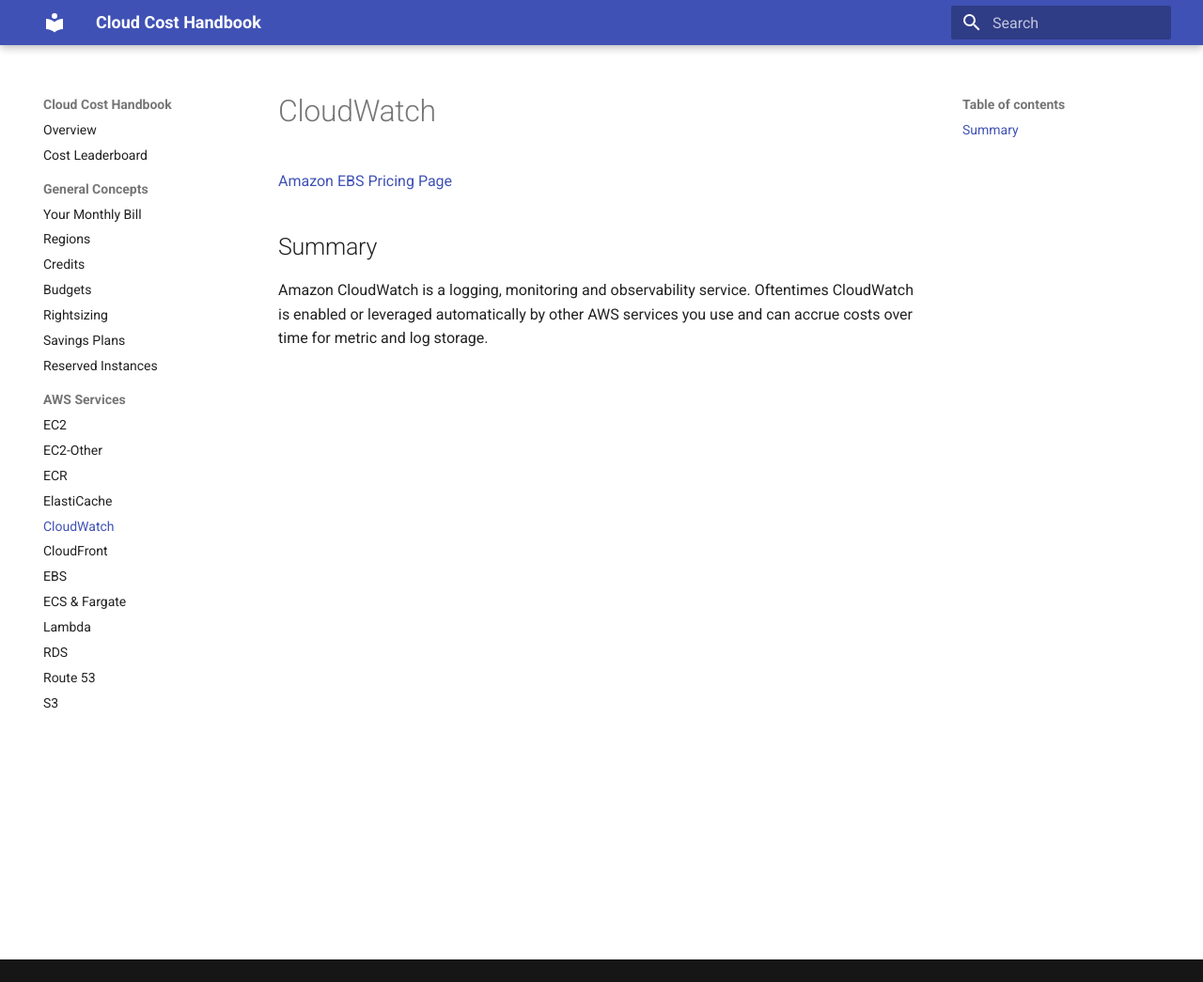
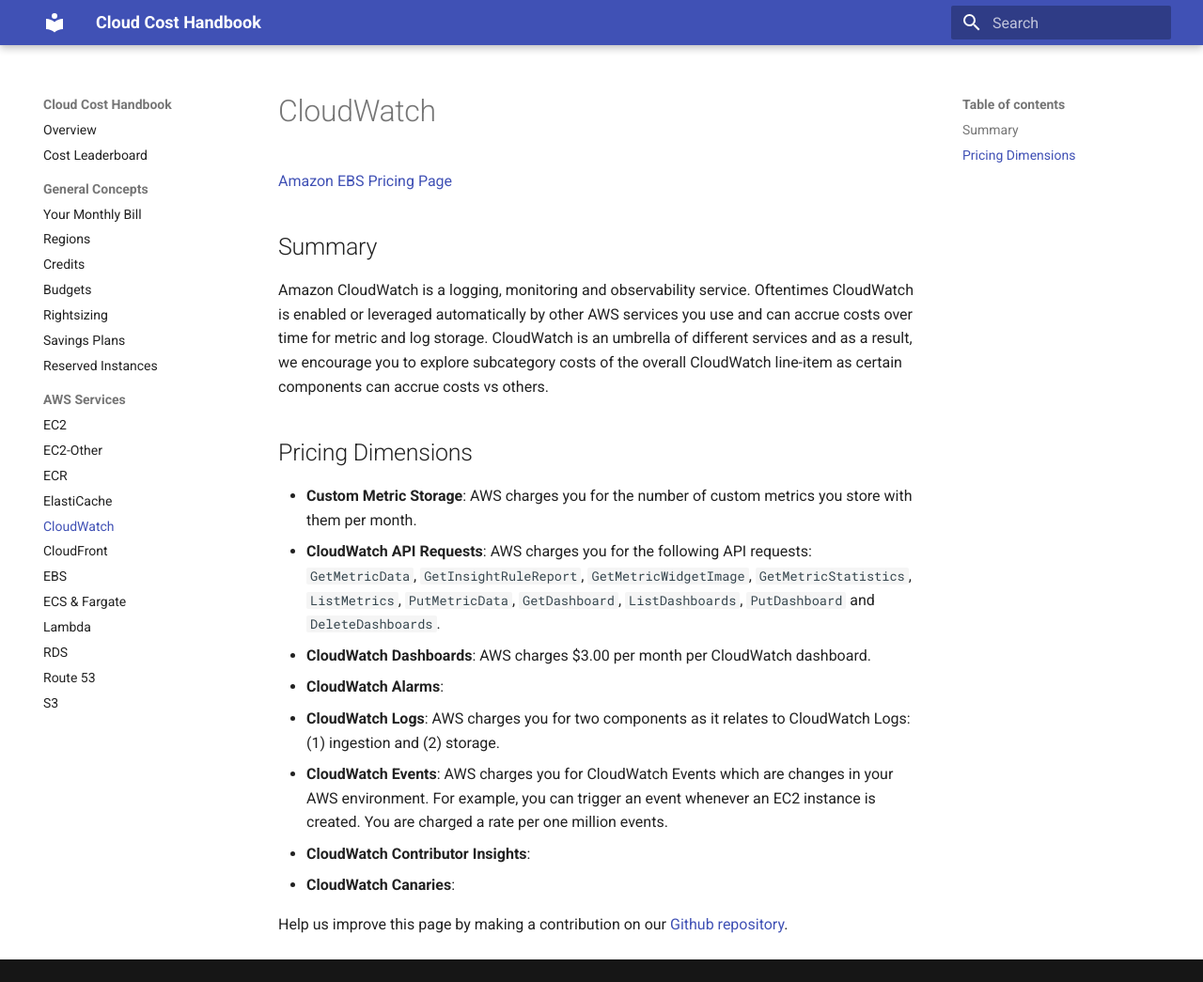
Before and after one commit to vantage-sh/handbook.vantage.sh, an MkDocs documentation site: the page built from docs/aws/services/cloudwatch-pricing.md, in a window 1280 px wide and 1045 px high. Shown: the whole window at 94% size. Built offline with MkDocs 1.6.1 and Material for MkDocs 9.7.7, drawn with Linux system fonts in a browser that asks for light colours.

Commit message:
cloudwatch scaffolding

```diff
--- a/docs/aws/services/cloudwatch-pricing.md
+++ b/docs/aws/services/cloudwatch-pricing.md
@@ -4,4 +4,18 @@
 
 ## Summary
 
-Amazon CloudWatch is a logging, monitoring and observability service. Oftentimes CloudWatch is enabled or leveraged automatically by other AWS services you use and can accrue costs over time for metric and log storage.
+Amazon CloudWatch is a logging, monitoring and observability service. Oftentimes CloudWatch is enabled or leveraged automatically by other AWS services you use and can accrue costs over time for metric and log storage. CloudWatch is an umbrella of different services and as a result, we encourage you to explore subcategory costs of the overall CloudWatch line-item as certain components can accrue costs vs others.
+
+## Pricing Dimensions
+
+* **Custom Metric Storage**: AWS charges you for the number of custom metrics you store with them per month.
+* **CloudWatch API Requests**: AWS charges you for the following API requests: `GetMetricData`, `GetInsightRuleReport`, `GetMetricWidgetImage`, `GetMetricStatistics`, `ListMetrics`, `PutMetricData`, `GetDashboard`, `ListDashboards`, `PutDashboard` and `DeleteDashboards`.
+* **CloudWatch Dashboards**: AWS charges $3.00 per month per CloudWatch dashboard.
+* **CloudWatch Alarms**:
+* **CloudWatch Logs**: AWS charges you for two components as it relates to CloudWatch Logs: (1) ingestion and (2) storage.
+* **CloudWatch Events**: AWS charges you for CloudWatch Events which are changes in your AWS environment. For example, you can trigger an event whenever an EC2 instance is created. You are charged a rate per one million events.
+* **CloudWatch Contributor Insights**:
+* **CloudWatch Canaries**:
+
+
+Help us improve this page by making a contribution on our [Github repository](https://github.com/vantage-sh/handbook).
```
